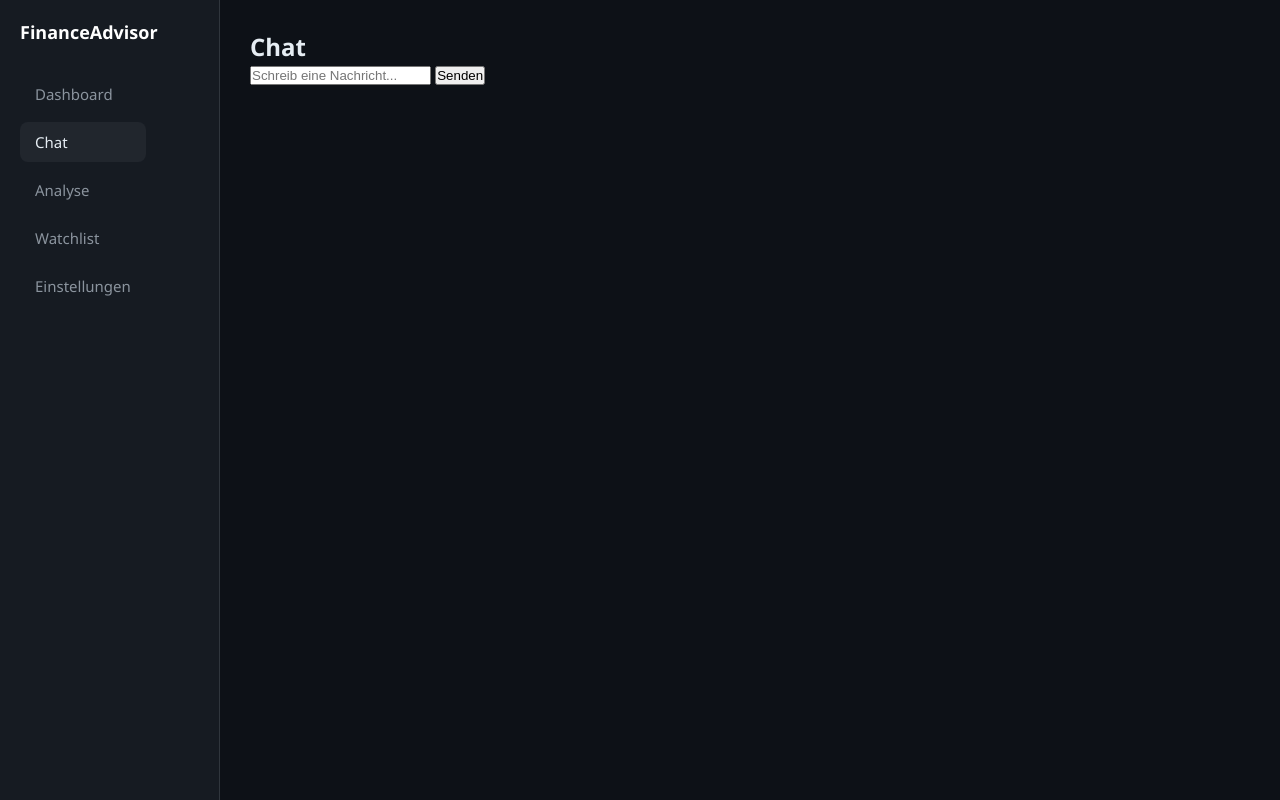
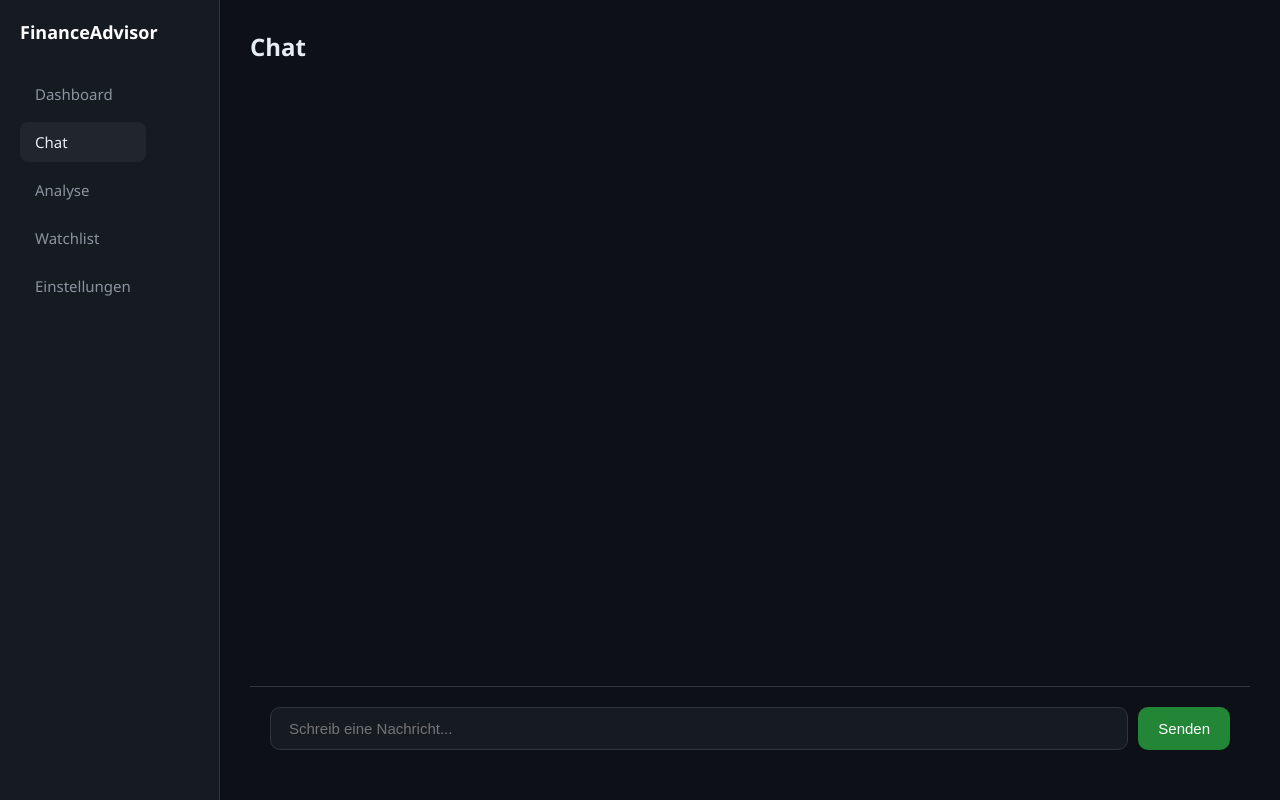
Before and after one commit to vincentkoenig/FinanceAdvisor, a Flask app: page /chat-page in a window 1280 px wide. Run offline with Flask 3, Linux system fonts and the light colour scheme.

Commit message:
Add chat layout CSS

```diff
--- a/static/css/style.css
+++ b/static/css/style.css
@@ -264,3 +264,55 @@ body {
     border-radius: 10px;
     padding: 20px;
 }
+
+/* ─── CHAT ────────────────────────────────────────────────── */
+
+.main-content {
+    display: flex;
+    flex-direction: column;
+}
+
+.chat-messages {
+    flex: 1;
+    overflow-y: auto;
+    padding: 20px;
+    display: flex;
+    flex-direction: column;
+    gap: 15px;
+}
+
+.chat-input-container {
+    display: flex;
+    gap: 10px;
+    padding: 20px;
+    border-top: 1px solid #30363d;
+}
+
+.chat-input-container input {
+    flex: 1;
+    background-color: #161b22;
+    border: 1px solid #30363d;
+    color: #e6edf3;
+    padding: 12px 18px;
+    border-radius: 10px;
+    font-size: 15px;
+    outline: none;
+}
+
+.chat-input-container input:focus {
+    border-color: #58a6ff;
+}
+
+.chat-input-container button {
+    background-color: #238636;
+    color: white;
+    border: none;
+    padding: 12px 20px;
+    border-radius: 10px;
+    cursor: pointer;
+    font-size: 15px;
+}
+
+.chat-input-container button:hover {
+    background-color: #2ea043;
+}
```
